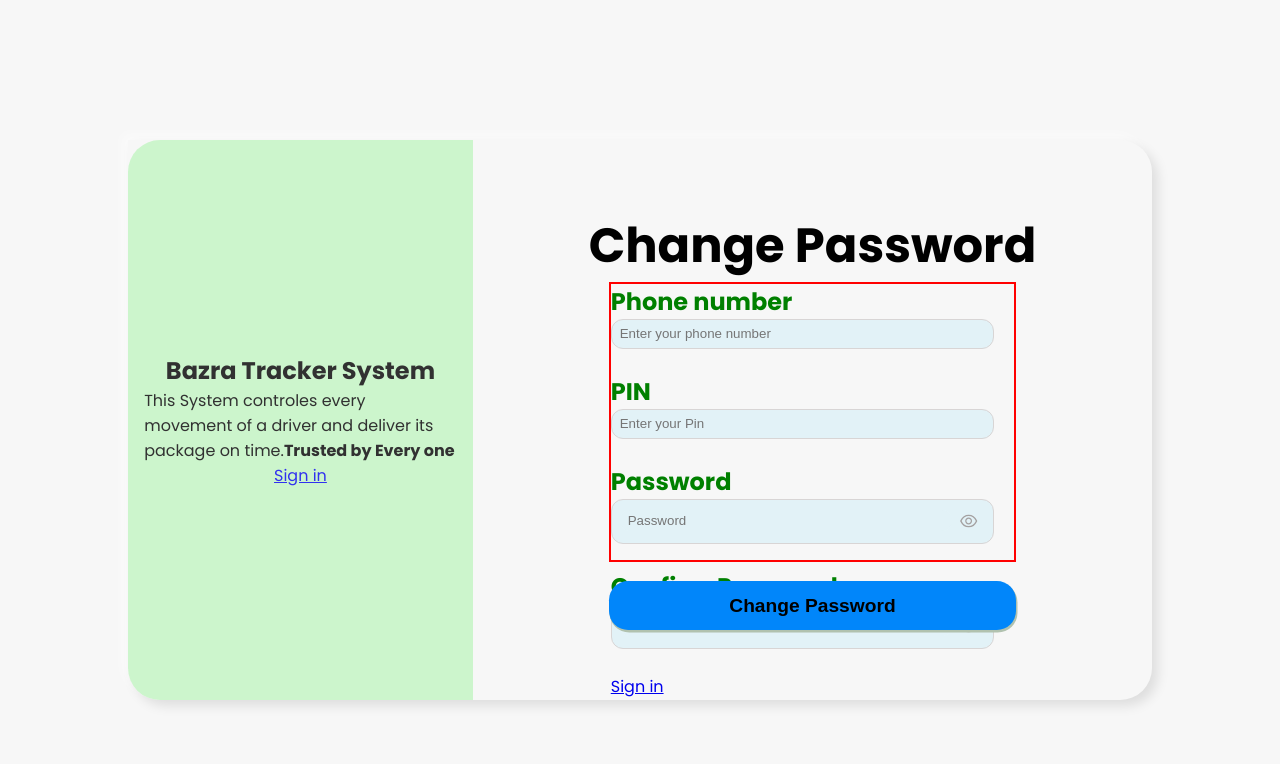
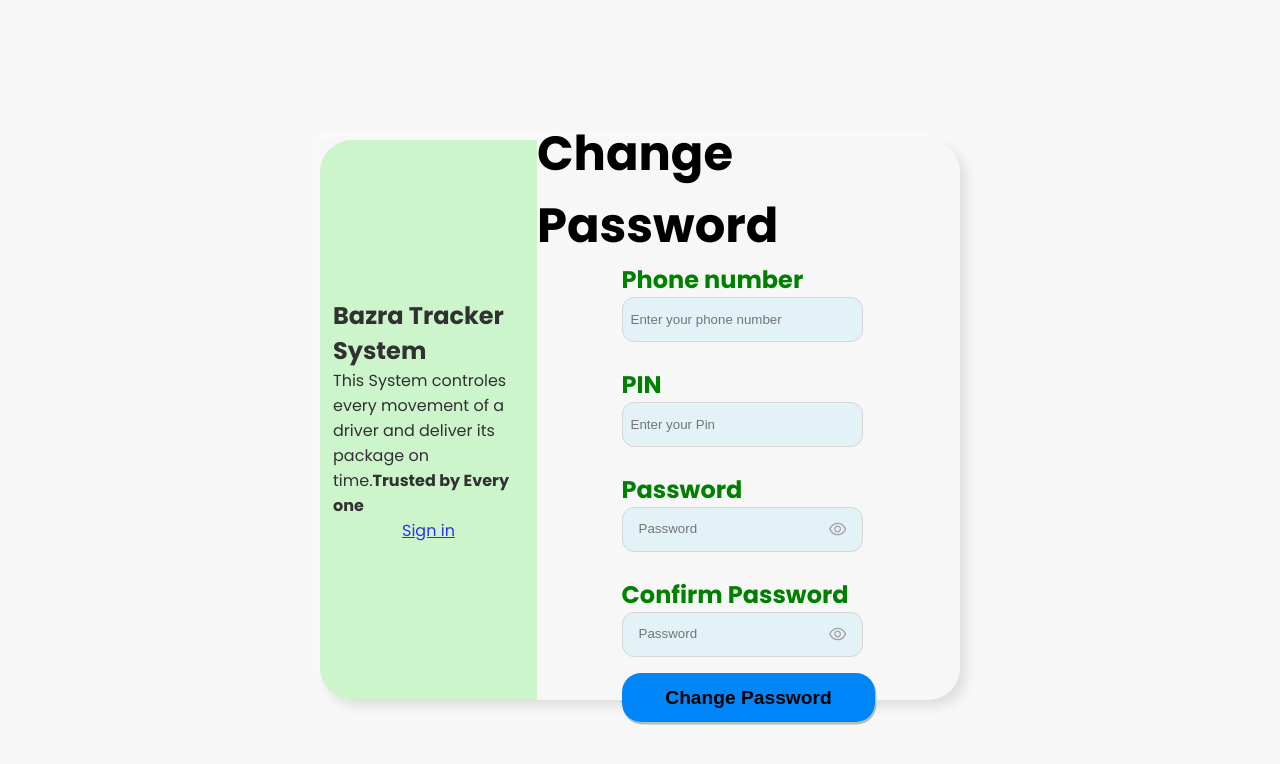
Before and after one commit to haniAlx/BroSis, a React (Create React App) app: page /ConfirmPass in a window 1280 px wide. Shown: the top 764 px of the page. Built offline with nearby package versions, Linux system fonts and the light colour scheme; no server answers.

Commit message:
eliminate the outline

```diff
--- a/src/components/SignInPages/Signin.css
+++ b/src/components/SignInPages/Signin.css
@@ -3,8 +3,9 @@ body{
   }
   .SigninWrapper{
       display: flex;
-        width: 90%;
+      width: 80%;
       height: 60vh;
+      /* border: 2px red solid; */
       margin: 50px auto;
       box-shadow: 6px 6px 12px rgba(0, 0, 0, 0.1),
       -6px -6px 12px rgba(255, 255, 255, 0.5);
@@ -33,19 +34,22 @@ body{
   width: 50%;
   }
   .confirm{
-      border: 2px solid red;
+    /* border: 2px solid red; */
     width: 30%;
-      height: 50%;
+    height: 70%;
   }
   input{
       width: 95%;
       border: 0.1px solid rgb(216, 213, 213);
-        height: 30px;
+      height: 45px;
       border-radius: .75rem;
       margin-bottom: 25px;
       padding: .5rem;
       background-color:rgb(226, 242, 247)
 
+  }
+  input:focus{
+    outline: none;
   }
   label{
       font-size: x-large;
@@ -64,10 +68,6 @@ body{
       background-color: rgb(1, 134, 250);
       border: none;
   }
-    #nameInput:focus, passWrapper:focus{
-        /* border: 2px solid lightseagreen; */
-        background-color: whitesmoke;
-    }
   .eye{
       /* border: 2px solid red; */
       width: 35px;
@@ -79,9 +79,6 @@ body{
       height: 80%;
       border: none;
       margin-top: 23px;
-      }
-     #passInput:focus{
-      border:0px solid red ;
     }
     .passWrapper{
       display: flex;
@@ -133,7 +130,7 @@ body{
     @media screen and (min-width: 1024px) {
       /* CSS rules for larger screens go here */
       .SigninWrapper{
-            width: 80%;
+          width: 50%;
           display: flex;
           margin: 140px auto;
           border-radius: 0 2em  2em;
```
Lines whose indentation alone changed are shown as unchanged.
